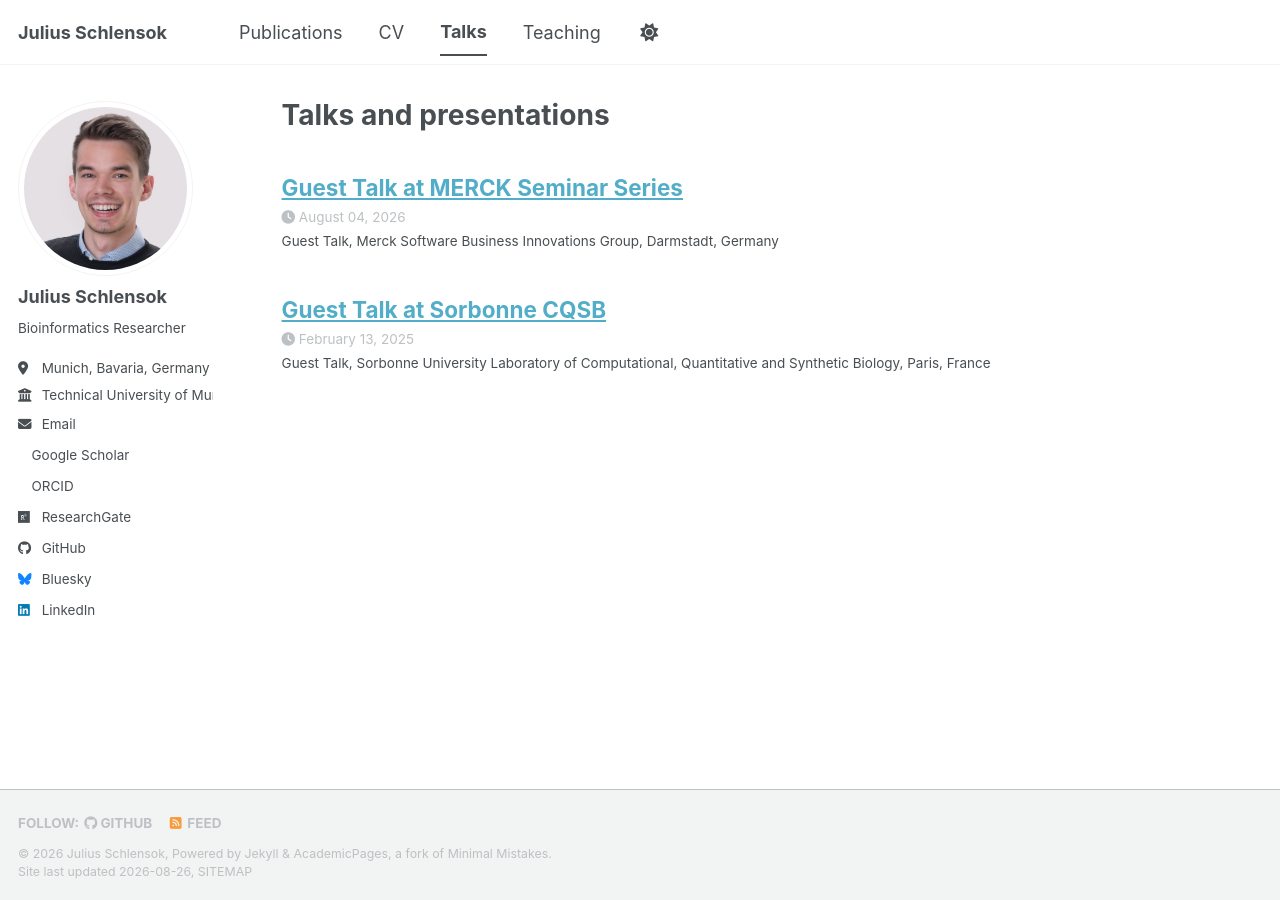
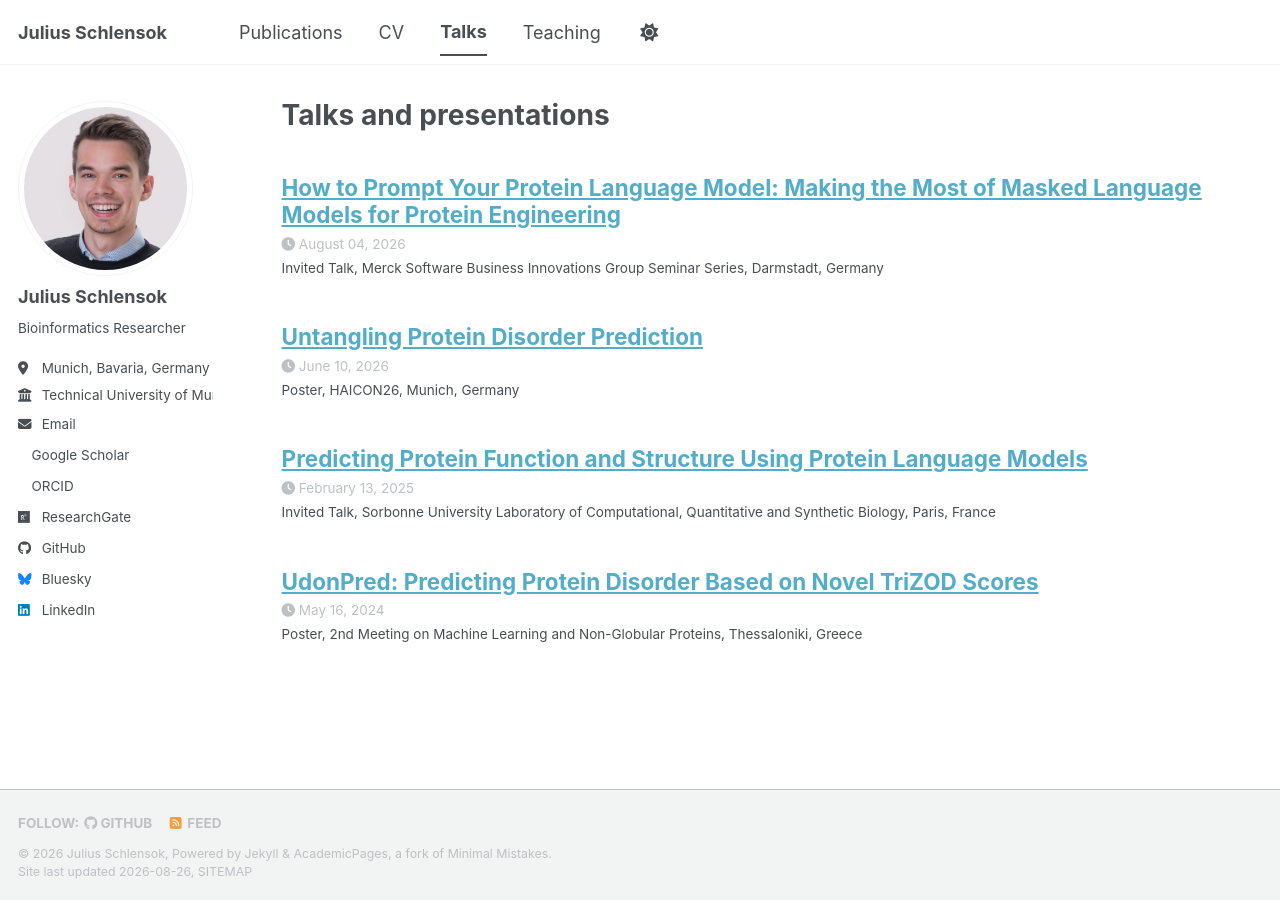
Before and after one commit to JSchlensok/jschlensok.github.io, a Jekyll site: the page built from _pages/talks.html, in a window 1280 px wide. Built offline with Jekyll 4.4.1, drawn with Linux system fonts in a browser that asks for light colours; a style sheet for code colours, icons or effects is not loaded.

Commit message:
expand talks/posters

```diff
--- /dev/null
+++ b/_talks/2024-05-16-ml4ngp.md
@@ -0,0 +1,8 @@
+---
+title: "UdonPred: Predicting Protein Disorder Based on Novel TriZOD Scores"
+collection: talks
+type: "Poster"
+venue: "2nd Meeting on Machine Learning and Non-Globular Proteins"
+date: 2024-05-16
+location: "Thessaloniki, Greece"
+---
--- a/_talks/2025-02-13-sorbonne.md
+++ b/_talks/2025-02-13-sorbonne.md
@@ -1,7 +1,7 @@
 ---
-title: "Guest Talk at Sorbonne CQSB"
+title: "Predicting Protein Function and Structure Using Protein Language Models"
 collection: talks
-type: "Guest Talk"
+type: "Invited Talk"
 venue: "Sorbonne University Laboratory of Computational, Quantitative and Synthetic Biology"
 date: 2025-02-13
 location: "Paris, France"
--- /dev/null
+++ b/_talks/2026-06-10-haicon.md
@@ -0,0 +1,8 @@
+---
+title: "Untangling Protein Disorder Prediction"
+collection: talks
+type: "Poster"
+venue: "HAICON26"
+date: 2026-06-10
+location: "Munich, Germany"
+---
--- a/_talks/2026-08-04-merck.md
+++ b/_talks/2026-08-04-merck.md
@@ -1,8 +1,8 @@
 ---
-title: "Guest Talk at MERCK Seminar Series"
+title: "How to Prompt Your Protein Language Model: Making the Most of Masked Language Models for Protein Engineering"
 collection: talks
-type: "Guest Talk"
-venue: "Merck Software Business Innovations Group"
+type: "Invited Talk"
+venue: "Merck Software Business Innovations Group Seminar Series"
 date: 2026-08-04
 location: "Darmstadt, Germany"
 ---
```
